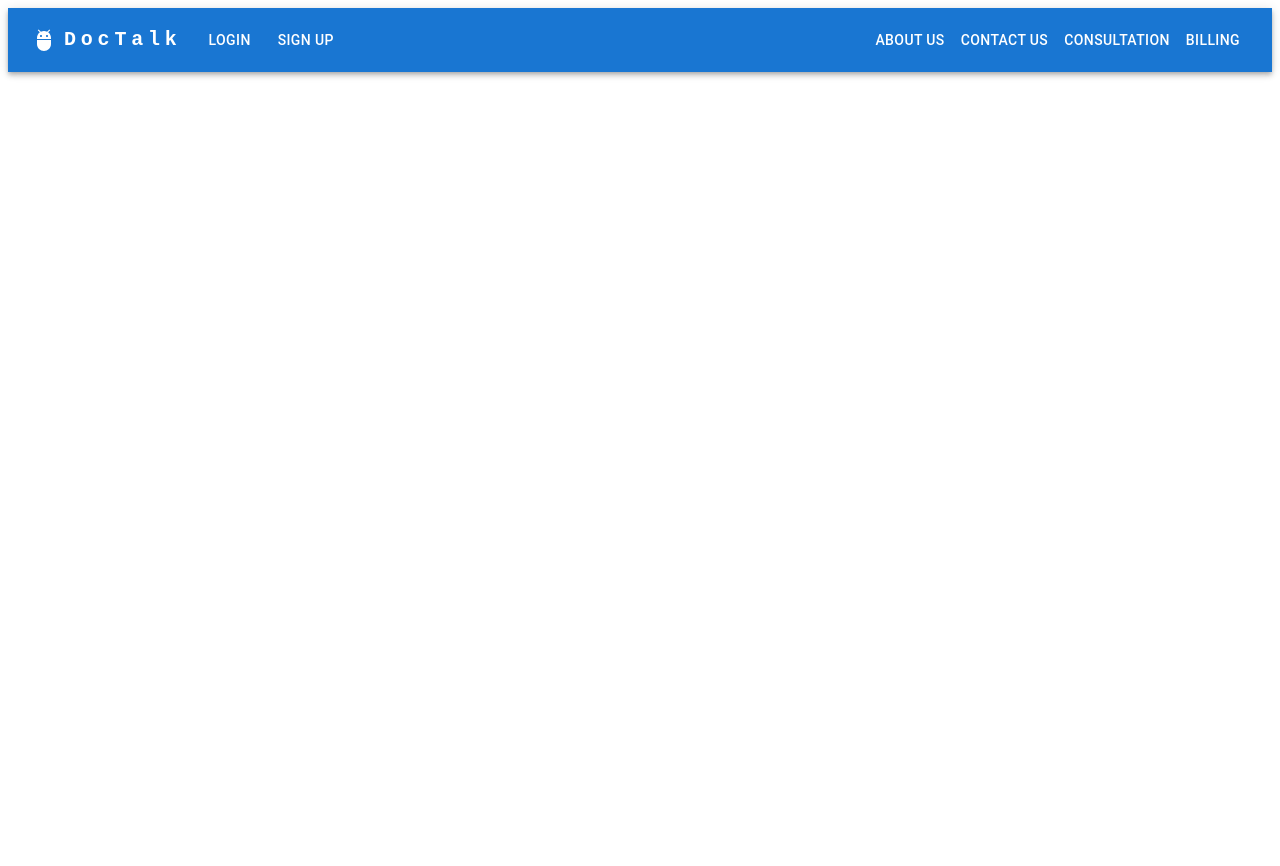
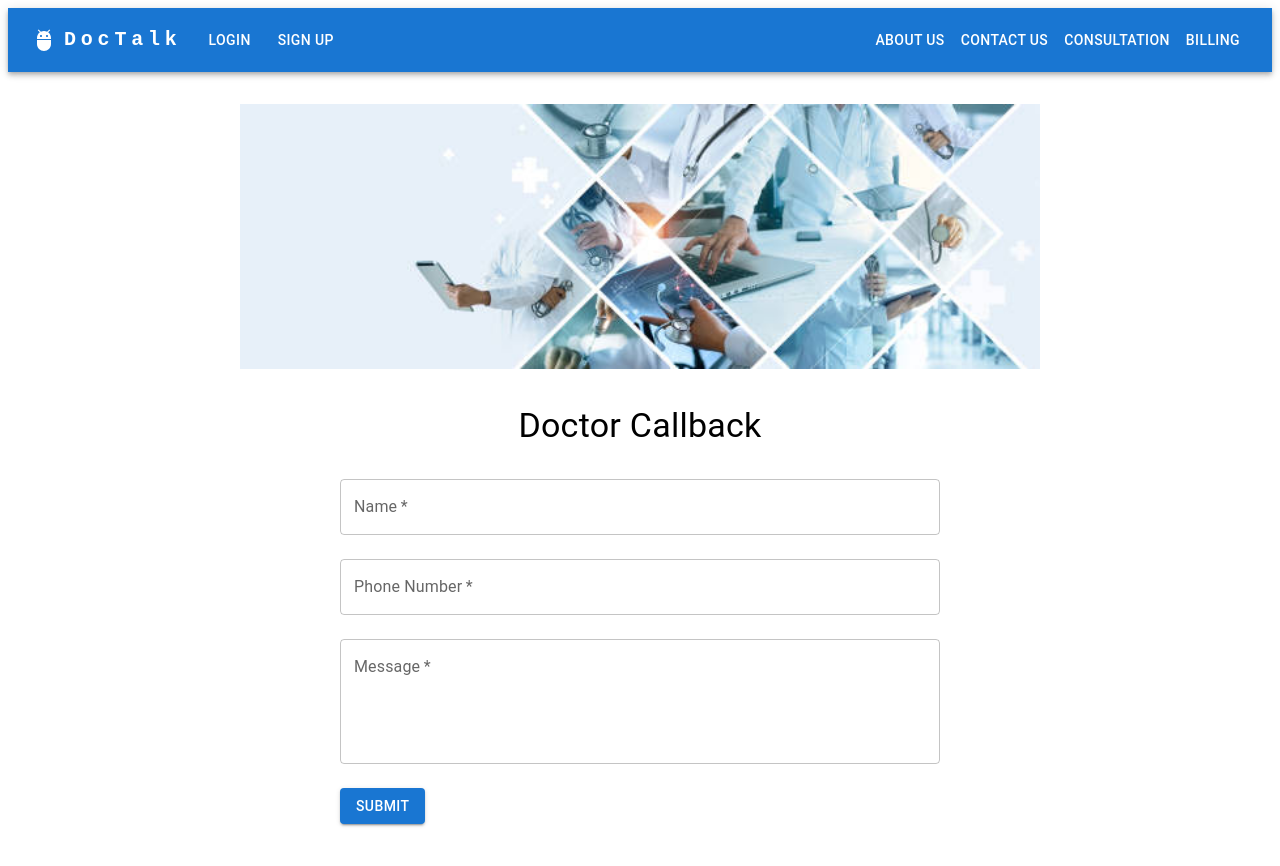
Before and after one commit to femke77/DocTalk, a React (Create React App) app in the folder client/: page /contactdoctor in a window 1280 px wide. Shown: the top 866 px of the page. Before the commit the page ends 800 px from the top, so only its background shows below. Built offline with nearby package versions, Linux system fonts and the light colour scheme.

Commit message:
added icons to patient header &  added link to contact doctor & added link to billing via click menu

```diff
--- a/client/src/App.js
+++ b/client/src/App.js
@@ -12,6 +12,7 @@ import { BrowserRouter as Router, Routes, Route } from 'react-router-dom';
 import { ApolloClient,InMemoryCache,ApolloProvider,createHttpLink} from '@apollo/client';
 
 import { setContext } from '@apollo/client/link/context';
+import ContactDoctor from './pages/Patient/ContactDoc';
 
 const httpLink = createHttpLink({
   uri: 'http://localhost:3001/graphql',
@@ -46,6 +47,7 @@ function App() {
             <Route path="/contactus" element={<ContactForm />} />
             <Route path="/services" element={<Services />} />
             <Route path="/billing" element={<Billing />} />
+            <Route path="/contactdoctor" element={<ContactDoctor />} />
 
           </Routes>
         </Router>
--- a/client/src/components/Header/PatientHeader.js
+++ b/client/src/components/Header/PatientHeader.js
@@ -15,6 +15,9 @@ import AccountCircle from '@mui/icons-material/AccountCircle';
 import MailIcon from '@mui/icons-material/Mail';
 import NotificationsIcon from '@mui/icons-material/Notifications';
 import MoreIcon from '@mui/icons-material/MoreVert';
+import ChatIcon from '@mui/icons-material/Chat';
+import CallIcon from '@mui/icons-material/Call';
+import { Link } from 'react-router-dom';
 
 const Search = styled('div')(({ theme }) => ({
   position: 'relative',
@@ -98,7 +101,9 @@ export default function PrimarySearchAppBar() {
       onClose={handleMenuClose}
     >
       <MenuItem onClick={handleMenuClose}>Profile</MenuItem>
-      <MenuItem onClick={handleMenuClose}>My account</MenuItem>
+      <MenuItem onClick={handleMenuClose}>My Account</MenuItem>
+      <MenuItem onClick={handleMenuClose}><Link to="/billing">Billing</Link></MenuItem>
+      <MenuItem onClick={handleMenuClose}>Sign Out</MenuItem>
     </Menu>
   );
 
@@ -127,6 +132,25 @@ export default function PrimarySearchAppBar() {
         </IconButton>
         <p>Messages</p>
       </MenuItem>
+
+      <MenuItem>
+        <IconButton size="large" aria-label="" color="inherit">
+          <Badge>
+            <ChatIcon />
+          </Badge>
+        </IconButton>
+        <p>Chat</p>
+      </MenuItem>
+
+      <MenuItem>
+        <IconButton size="large" aria-label="" color="inherit">
+          <Badge>
+            <CallIcon />
+          </Badge>
+        </IconButton>
+        <p>Call</p>
+      </MenuItem>
+
       <MenuItem>
         <IconButton
           size="large"
@@ -139,6 +163,8 @@ export default function PrimarySearchAppBar() {
         </IconButton>
         <p>Notifications</p>
       </MenuItem>
+
+
       <MenuItem onClick={handleProfileMenuOpen}>
         <IconButton
           size="large"
@@ -191,6 +217,19 @@ export default function PrimarySearchAppBar() {
                 <MailIcon />
               </Badge>
             </IconButton>
+
+              <IconButton size="large" aria-label="" color="inherit">
+                <Badge>
+                  <ChatIcon />
+                </Badge>
+              </IconButton>
+
+              <IconButton size="large" aria-label="" color="inherit">
+                <Badge>
+                  <Link to="/contactdoctor"><CallIcon /></Link>
+                </Badge>
+              </IconButton>
+
             <IconButton
               size="large"
               aria-label="show 17 new notifications"
--- a/client/src/pages/Patient/ContactDoc.js
+++ b/client/src/pages/Patient/ContactDoc.js
@@ -0,0 +1,59 @@
+import { useState } from "react";
+import { TextField, Button, Typography, Box } from "@mui/material";
+
+export default function ContactDoctor() {
+  const [name, setName] = useState("");
+  const [phonenumber, setPhoneNumber] = useState("");
+  const [message, setMessage] = useState("");
+
+  const handleSubmit = (e) => {
+    e.preventDefault();
+  };
+
+  return (
+    <Box sx={{ display: "flex", flexDirection: "column", alignItems: "center", justifyContent: "center", height: "100vh" }}>
+      <img
+        src="/images/hero.jpg"
+        alt="contact"
+        style={{ width: '100%', maxWidth: '800px', height: 'auto', marginBottom: '20px' }}
+      />
+      <Box sx={{ maxWidth: 600, mx: "auto", p: 2 }}>
+        <Typography variant="h4" align="center" mb={2}>
+          Doctor Callback
+        </Typography>
+        <form onSubmit={handleSubmit}>
+          <TextField
+            fullWidth
+            label="Name"
+            value={name}
+            onChange={(e) => setName(e.target.value)}
+            margin="normal"
+            required
+          />
+          <TextField
+            fullWidth
+            label="Phone Number"
+            value={phonenumber}
+            onChange={(e) => setPhoneNumber(e.target.value)}
+            margin="normal"
+            required
+            type="string"
+          />
+          <TextField
+            fullWidth
+            label="Message"
+            value={message}
+            onChange={(e) => setMessage(e.target.value)}
+            margin="normal"
+            required
+            multiline
+            rows={4}
+          />
+          <Button variant="contained" type="submit" sx={{ mt: 2 }}>
+            Submit
+          </Button>
+        </form>
+      </Box>
+    </Box>
+  );
+}
--- a/package.json
+++ b/package.json
@@ -19,6 +19,7 @@
   "dependencies": {
     "@emotion/react": "^11.11.1",
     "@emotion/styled": "^11.11.0",
+    "@mui/icons-material": "^5.14.1",
     "@mui/material": "^5.14.2",
     "apollo-server-express": "^3.12.0",
     "bcrypt": "^5.1.0",
```
Also changed, not shown: client/src/components/Home/Home.js (+18 -0 lines), 1 other file (tests, documents, lock files or other folders).
